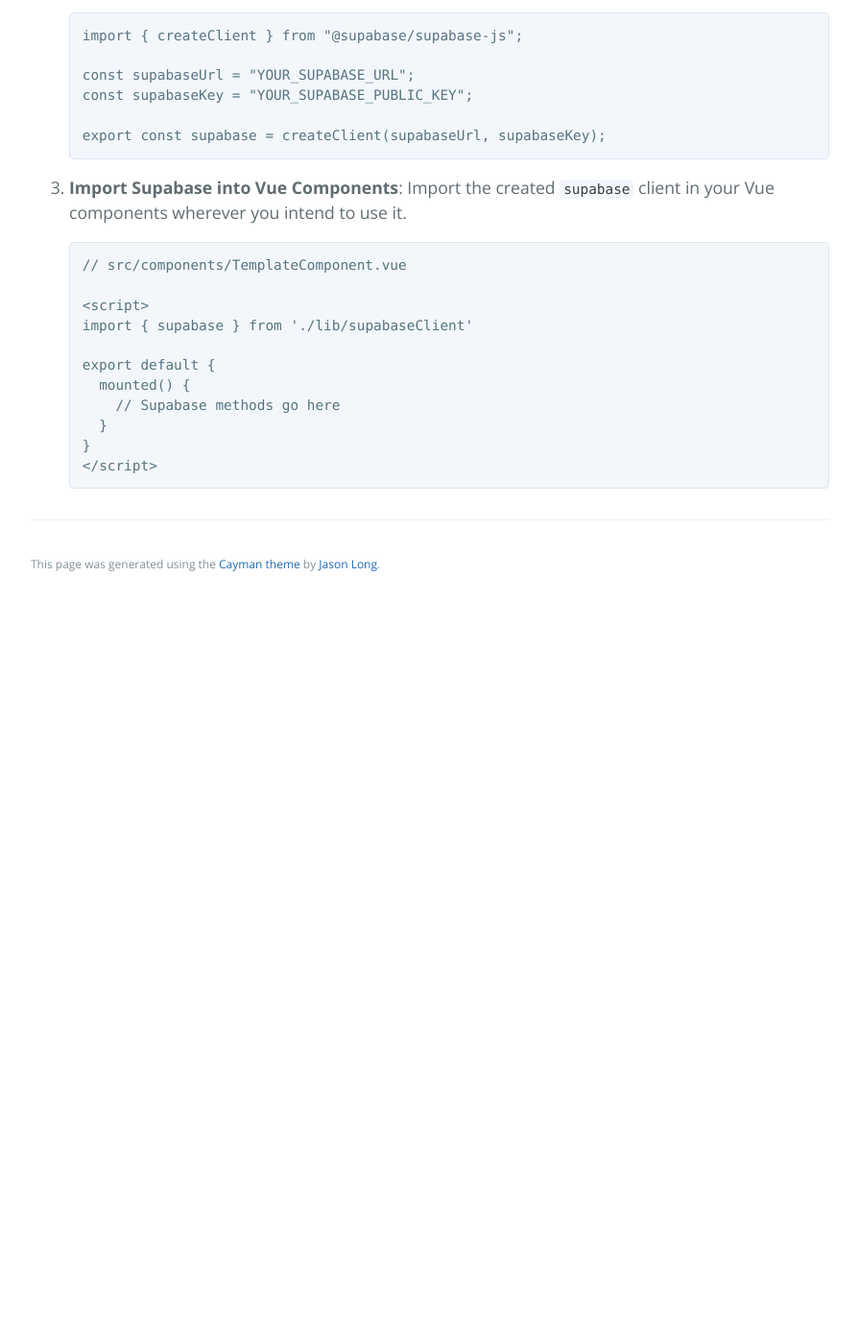
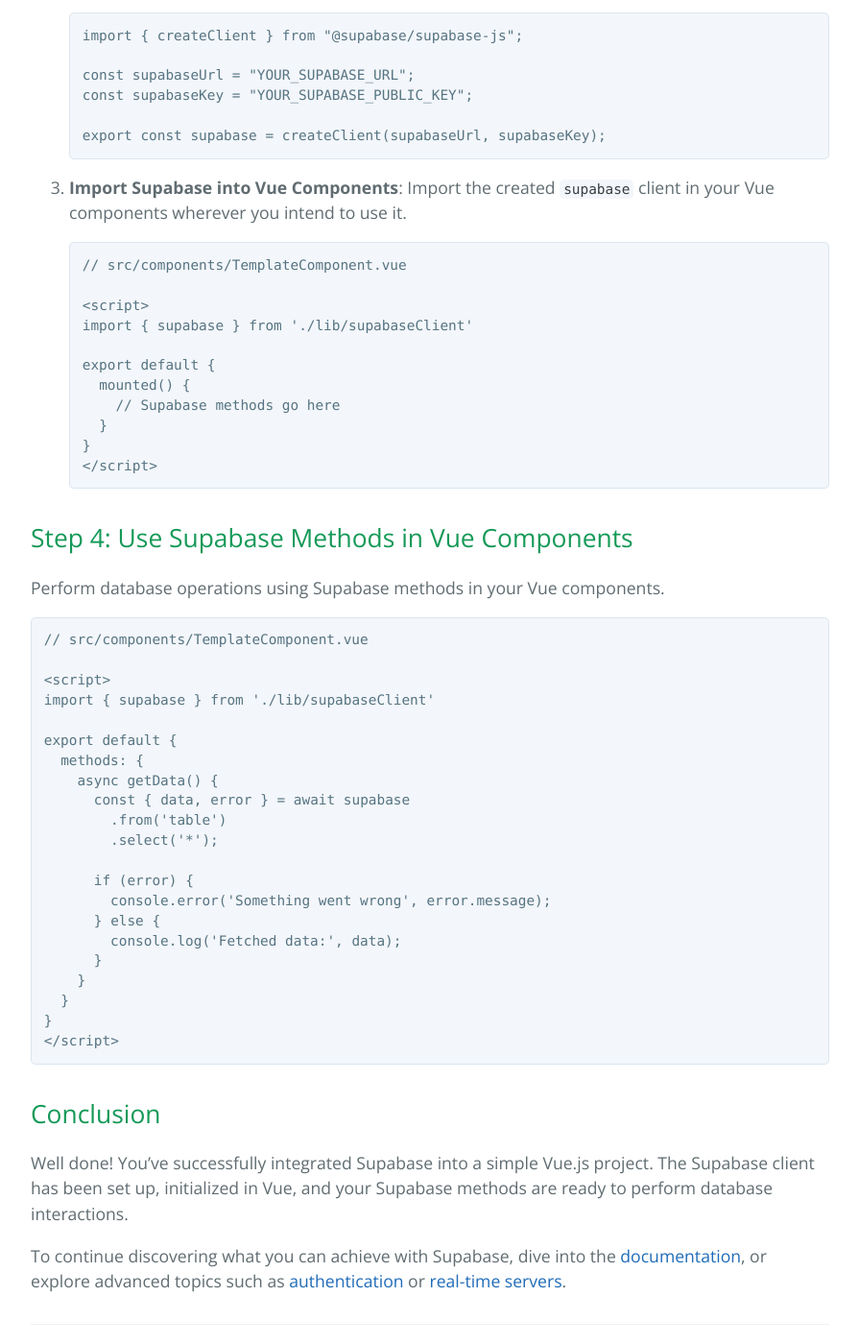
Before and after one commit to learning-software-engineering/learning-software-engineering.github.io, a Jekyll site: the page built from Topics/Tech_Stacks/Supabase.md, in a window 1280 px wide and 1400 px high, scrolled down 1894 px. Shown: the whole window at 96% size, without its empty margins (192-1087 px from the left). Built offline with Jekyll 4.4.1, drawn with Linux system fonts in a browser that asks for light colours; our own code applies the rules of GitHub Pages for plain Markdown files; before the commit the page ends 2524 px from its top, so only the background shows below that.

Commit message:
final draft

````diff
--- a/Topics/Tech_Stacks/Supabase.md
+++ b/Topics/Tech_Stacks/Supabase.md
@@ -75,3 +75,37 @@
    }
    </script>
    ```
+
+## Step 4: Use Supabase Methods in Vue Components
+
+Perform database operations using Supabase methods in your Vue components.
+
+```javascript
+// src/components/TemplateComponent.vue
+
+<script>
+import { supabase } from './lib/supabaseClient'
+
+export default {
+  methods: {
+    async getData() {
+      const { data, error } = await supabase
+        .from('table')
+        .select('*');
+
+      if (error) {
+        console.error('Something went wrong', error.message);
+      } else {
+        console.log('Fetched data:', data);
+      }
+    }
+  }
+}
+</script>
+```
+
+## Conclusion
+
+Well done! You've successfully integrated Supabase into a simple Vue.js project. The Supabase client has been set up, initialized in Vue, and your Supabase methods are ready to perform database interactions.
+
+To continue discovering what you can achieve with Supabase, dive into the [documentation](https://supabase.com/docs/guides/getting-started/features), or explore advanced topics such as [authentication](https://supabase.com/docs/guides/auth) or [real-time servers](https://supabase.com/docs/guides/realtime).
````
